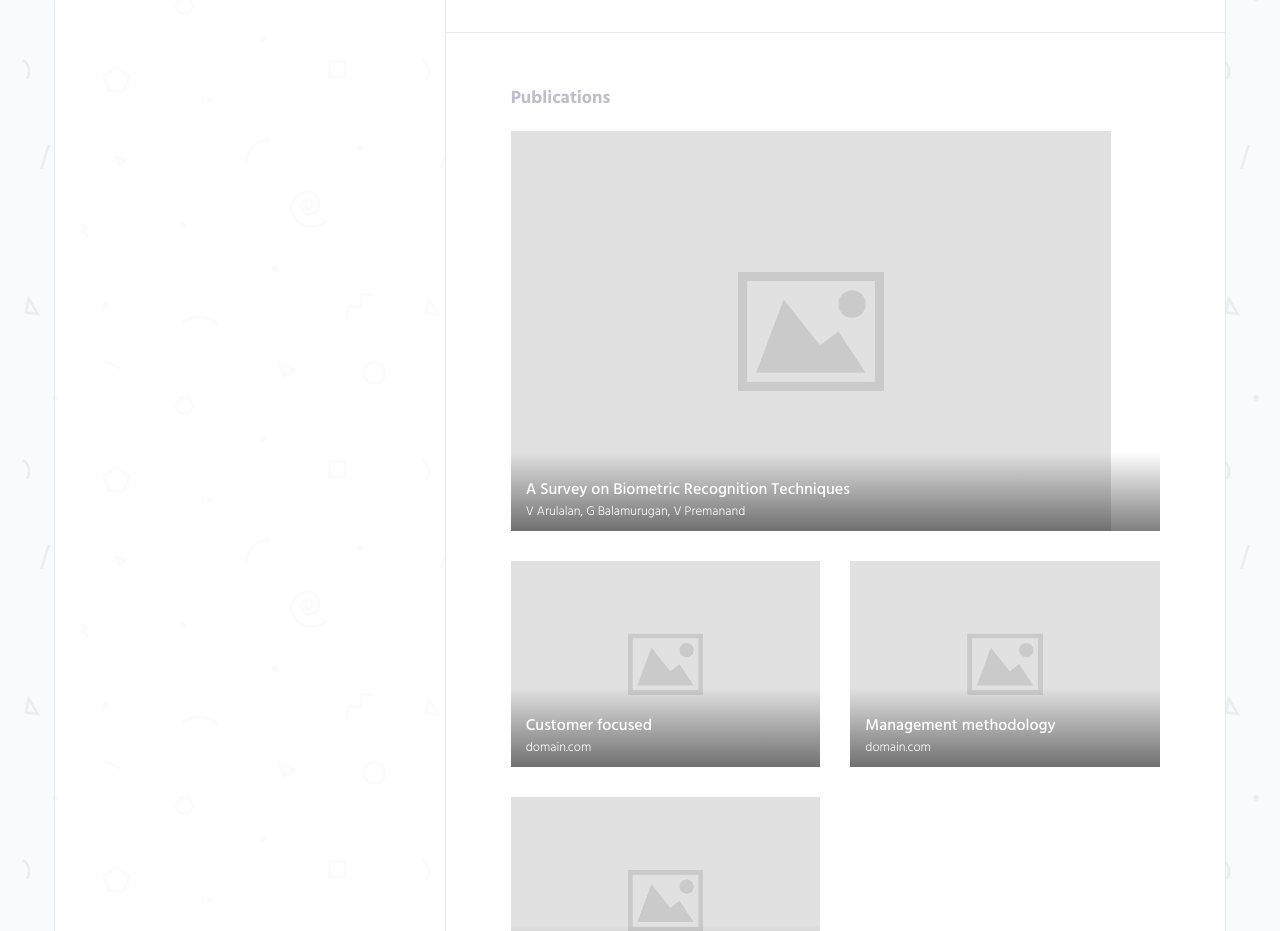
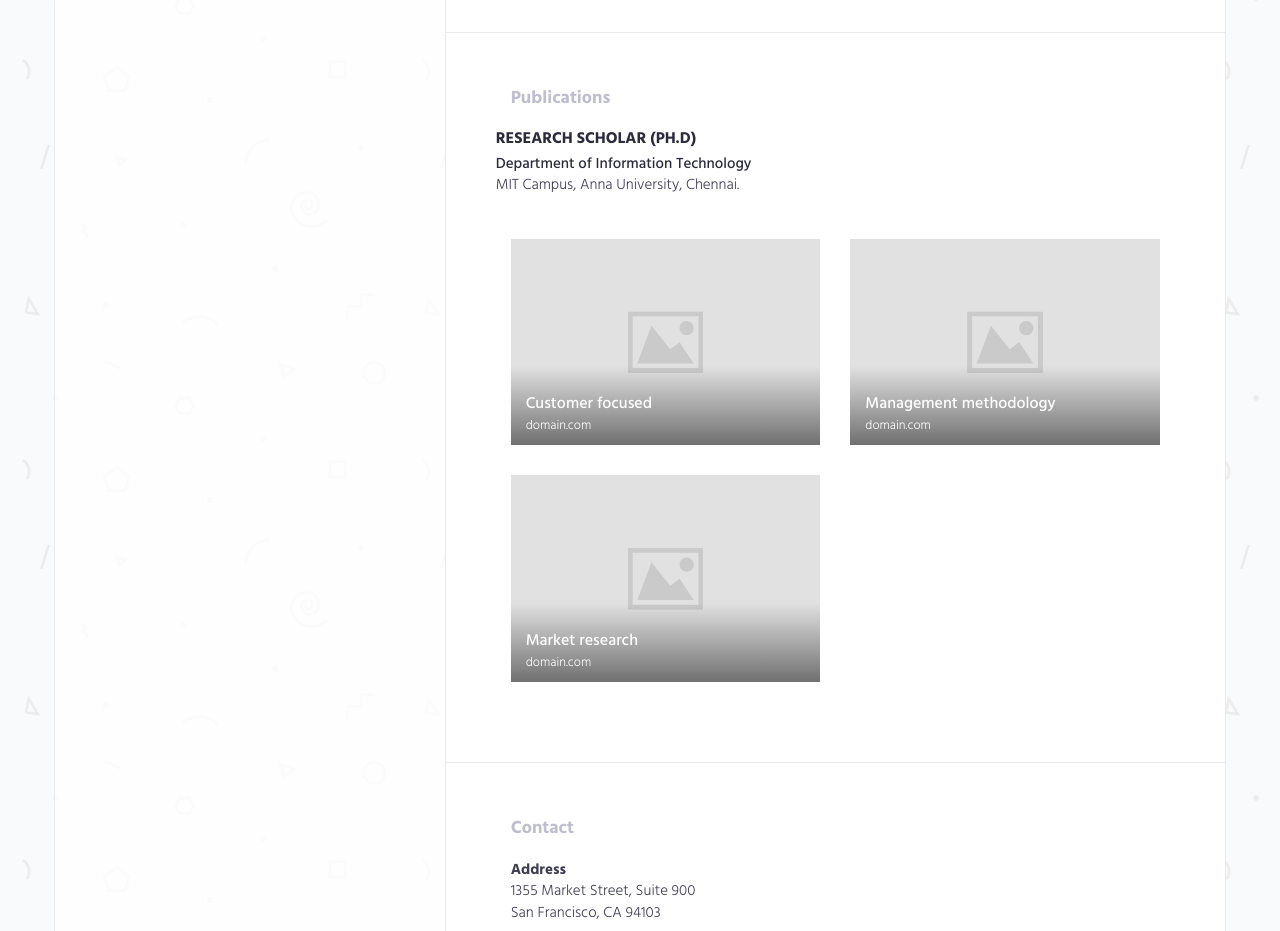
Before and after one commit to premanandv/premanandv.github.io, a plain HTML site: page index.html in a window 1280 px wide. Shown: the part 1660-2591 px from the top of the page. Drawn offline with Linux system fonts and the light colour scheme.

Commit message:
Update index.html

```diff
--- a/index.html
+++ b/index.html
@@ -348,19 +348,12 @@
             </div>
         </div>
         <div class="row">
-            <div class="col-md-12">
-                <a class="portfolio-item" href="#">
-                    <div class="portfolio-thumb">
-                        <img src="img/portfolio-1.jpg" alt="">
-                    </div>
+            <div class="content-item">
 
-                    <div class="portfolio-info">
-                        <h3>A Survey on Biometric Recognition Techniques</h3>
-                        <small>V Arulalan, G Balamurugan, V Premanand</small>
-                    </div>
-                    <!-- portfolio-info -->
-                </a>
-                <!-- .portfolio-item -->
+                    <h3>Research Scholar (Ph.D)</h3>
+                    <h4>Department of Information Technology</h4>
+
+                    <p>MIT Campus, Anna University, Chennai.</p>
             </div>
             <div class="col-md-6">
                 <a class="portfolio-item" href="#">
```
